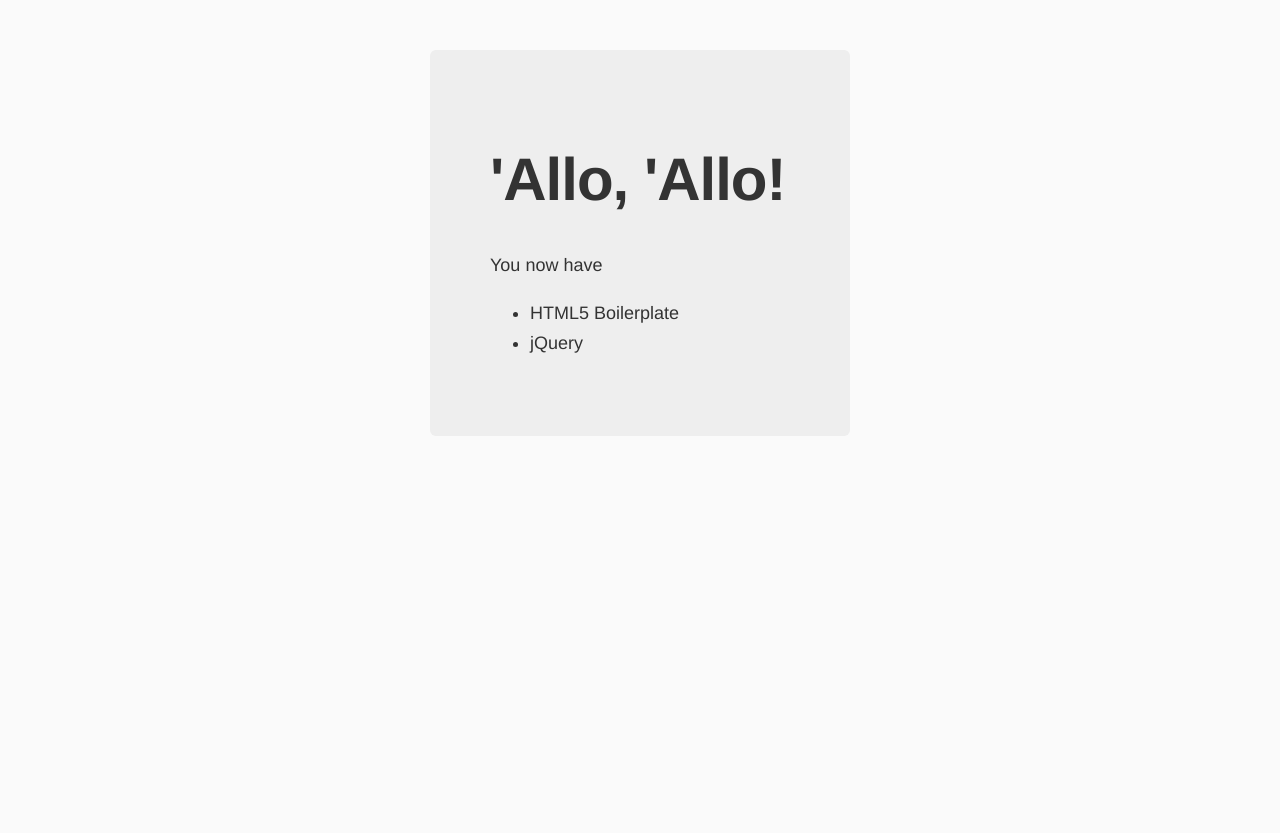
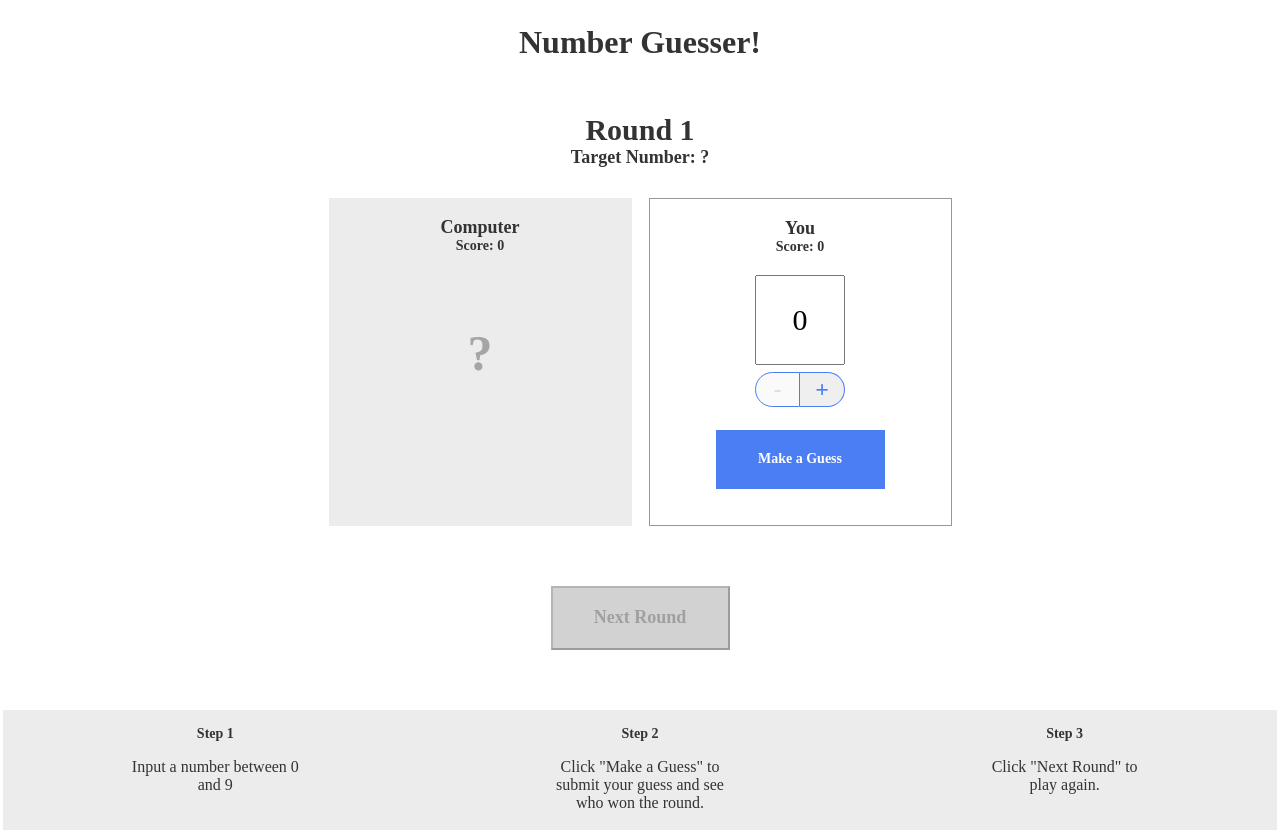
Before and after one commit to StephenHenryJr/number-guesser, a plain HTML site: page app/index.html in a window 1280 px wide. Before the commit the page ends 800 px from the top, so only its background shows below. Drawn offline with nearby package versions, Linux system fonts and the light colour scheme.

Commit message:
added js functionality, CSS and HTML to get game running

```diff
--- a/app/index.html
+++ b/app/index.html
@@ -1,5 +1,6 @@
 <!doctype html>
 <html lang="">
+
 <head>
   <meta charset="utf-8">
   <meta name="description" content="">
@@ -11,23 +12,71 @@
   <link rel="stylesheet" href="styles/main.css">
   <!-- endbuild -->
 </head>
+
 <body>
   <!--[if IE]>
       <p class="browserupgrade">You are using an <strong>outdated</strong> browser. Please <a href="http://browsehappy.com/">upgrade your browser</a> to improve your experience.</p>
     <![endif]-->
-    <div class="hero-unit">
-      <h1>'Allo, 'Allo!</h1>
-      <p>You now have</p>
-      <ul>
-        <li>HTML5 Boilerplate</li>
-        <li>jQuery</li>
-      </ul>
+  <div class="game-container">
+    <header>
+      <h1>Number Guesser!</h1>
+    </header>
+
+    <div class="rounds">
+      <p class="round-label">Round <span id="round-number">1</span></p>
+      <p class="guess-label">Target Number: <span id="target-number">?</span></p>
+    </div>
+
+    <div class="guessing-area">
+      <div class="guess computer-guess">
+        <div class="guess-title">
+          <p class="guess-label">Computer</p>
+          <p class="score-label">Score: <span id="computer-score">0</span></p>
+        </div>
+        <p id="computer-guess">?</p>
+        <p class="winning-text" id="computer-wins"></p>
+      </div>
+      <div class="guess human-guess">
+        <div class="guess-title">
+          <p class="guess-label">You</p>
+          <p class="score-label">Score: <span id="human-score">0</span></p>
+        </div>
+        <input type="number" id="human-guess" min=0 max=9 value=0>
+        <div class="number-controls">
+          <button class="number-control left" id="subtract" disabled>-</button>
+          <button class="number-control right" id="add">+</button>
+        </div>
+        <button class="button" id="guess">Make a Guess</button>
+      </div>
+    </div>
+
+    <div class="next-round-container">
+      <button class="button" id="next-round" disabled>Next Round</button>
+    </div>
+
+  </div>
+
+  <div class="instructions">
+    <div class="instruction">
+      <h3>Step 1</h3>
+      <p>Input a number between 0 and 9</p>
+    </div>
+    <div class="instruction">
+      <h3>Step 2</h3>
+      <p>Click "Make a Guess" to submit your guess and see who won the round.</p>
+    </div>
+    <div class="instruction">
+      <h3>Step 3</h3>
+      <p>Click "Next Round" to play again.</p>
+    </div>
   </div>
   <!-- build:js scripts/vendor.js -->
   <script type="text/javascript" src="/node_modules/jquery/dist/jquery.min.js"></script>
   <!-- endbuild -->
   <!-- build:js scripts/main.js -->
   <script src="scripts/main.js"></script>
+  <script src="scripts/game.js"></script>
   <!-- endbuild -->
 </body>
+
 </html>
--- /dev/null
+++ b/app/scripts/game.js
@@ -0,0 +1,99 @@
+let target;
+
+const humanGuessInput = document.getElementById('human-guess');
+
+const roundNumberDisplay = document.getElementById('round-number');
+
+const computerGuessDisplay = document.getElementById('computer-guess');
+const humanScoreDisplay = document.getElementById('human-score');
+const computerScoreDisplay = document.getElementById('computer-score');
+const targetNumberDisplay = document.getElementById('target-number');
+const computerWinsDisplay = document.getElementById('computer-wins');
+
+const guessButton = document.getElementById('guess');
+const nextRoundButton = document.getElementById('next-round')
+
+guessButton.addEventListener('click', () => {
+  // Generate the target value
+  target = generateTarget();
+  // Retrieve the player's guess
+  const currentHumanGuess = humanGuessInput.value;
+  // Make a random 'computer guess'
+  const computerGuess = Math.floor(Math.random() * 10);
+
+  // Display the computer guess and the target
+  computerGuessDisplay.innerText = computerGuess;
+  targetNumberDisplay.innerText = target;
+
+  // Determine if the human or computer wins:
+  const humanIsWinner = compareGuesses(currentHumanGuess, computerGuess, target)
+  const winner = humanIsWinner ? 'human' : 'computer'
+
+  // Update the correct score:
+  updateScore(winner);
+
+  // Display the winner
+  if (humanIsWinner) {
+    guessButton.innerText = 'You Win!!!!!';
+    guessButton.classList.toggle('winning-text')
+  } else {
+    computerWinsDisplay.innerText = 'Computer Wins!!!';
+  }
+
+  // winnerDisplay.innerText = humanIsWinner ? 'You win!' : 'Computer wins!';
+
+  // Display the current scores:
+  humanScoreDisplay.innerText = humanScore;
+  computerScoreDisplay.innerText = computerScore;
+
+  // Set the correct disabled state for the buttons
+  guessButton.setAttribute('disabled', true)
+  nextRoundButton.removeAttribute('disabled');
+});
+
+nextRoundButton.addEventListener('click', () => {
+  // Increase the round number
+  advanceRound();
+  // Display the new round number
+  roundNumberDisplay.innerText = currentRoundNumber;
+
+  // Set the correct disabled state for the buttons
+  nextRoundButton.setAttribute('disabled', true);
+  guessButton.removeAttribute('disabled');
+
+  // Reset the guess input box and the target number display:
+  targetNumberDisplay.innerText = '?';
+  guessButton.innerText = 'Make a Guess';
+  humanGuessInput.value = '';
+  computerGuessDisplay.innerText = '?';
+  computerWinsDisplay.innerText = '';
+  guessButton.classList.remove('winning-text');
+});
+
+const addButton = document.getElementById('add');
+const subtractButton = document.getElementById('subtract');
+
+addButton.addEventListener('click', () => {
+  humanGuessInput.value = +humanGuessInput.value + 1;
+  handleValueChange(humanGuessInput.value);
+});
+
+subtractButton.addEventListener('click', () => {
+  humanGuessInput.value = +humanGuessInput.value - 1;
+  handleValueChange(humanGuessInput.value);
+});
+
+const handleValueChange = value => {
+  if (value > 0 && value <= 9) {
+    subtractButton.removeAttribute('disabled');
+    addButton.removeAttribute('disabled');
+  } else if (value > 9) {
+    addButton.setAttribute('disabled', true);
+  } else if (value <= 0) {
+    subtractButton.setAttribute('disabled', true);
+  }
+}
+
+humanGuessInput.addEventListener('input', function(e) {
+  handleValueChange(e.target.value);
+});
--- a/app/scripts/main.js
+++ b/app/scripts/main.js
@@ -1 +1,30 @@
-console.log('\'Allo \'Allo!');
+let humanScore = 0;
+let computerScore = 0;
+let currentRoundNumber = 1;
+
+const generateTarget = () => {
+  return Math.floor(Math.random() * 10);
+};
+console.log(generateTarget());
+
+const compareGuesses = (humanGuess, computerGuess, targetGuess) => {
+  const humanDifference = Math.abs(targetGuess - humanGuess);
+  const computerDifference = Math.abs(targetGuess - computerGuess);
+  return humanDifference <= computerDifference;
+};
+
+const updateScore = winner => {
+  if (winner === 'human') {
+    humanScore++;
+  } else if (winner === 'computer') {
+    computerScore++;
+  }
+};
+
+const advanceRound = () => currentRoundNumber++;
+
+updateScore('human');
+console.log(humanScore);
+
+updateScore('computer');
+console.log(computerScore);
--- a/app/styles/main.css
+++ b/app/styles/main.css
@@ -11,19 +11,198 @@ body {
   color: #333;
 }
 
-.hero-unit {
-  margin: 50px auto 0 auto;
-  width: 300px;
-  font-size: 18px;
-  font-weight: 200;
-  line-height: 30px;
-  background-color: #eee;
-  border-radius: 6px;
-  padding: 60px;
+* {
+  font-family: 'Nunito Sans';
+  box-sizing: border-box;
 }
 
-.hero-unit h1 {
-  font-size: 60px;
-  line-height: 1;
-  letter-spacing: -1px;
+body {
+  margin: 0 auto;
+  padding: 3px;
+  background-color: #fff;
 }
+
+.game-container {
+  max-width: 640px;
+  margin: 0 auto;
+  text-align: center;
+}
+
+header {
+  display: flex;
+  justify-content: center
+}
+
+.rounds {
+  display: flex;
+  flex-direction: column;
+  align-items: center;
+  margin-bottom: 30px;
+}
+
+.round-label {
+  font-size: 30px;
+  font-weight: 700;
+  margin-bottom: 0px;
+}
+
+.guess {
+  min-width: 303px;
+  height: 328px;
+  display: flex;
+  flex-direction: column;
+  align-items: center;
+  padding: 19px;
+}
+
+.guessing-area {
+  display: flex;
+  justify-content: space-around;
+  align-items: flex-start;
+  margin-bottom: 60px;
+}
+
+.guess-title {
+  display: flex;
+  flex-direction: column;
+  align-items: center;
+  justify-content: flex-start;
+  margin-bottom: 20px;
+}
+
+.guess-label {
+  font-size: 18px;
+  font-weight: 700;
+  margin: 0;
+}
+
+.score-label {
+  font-size: 14px;
+  font-weight: 700;
+  margin: 0;
+}
+
+.target-guess {
+  display: flex;
+  flex-direction: column;
+  align-items: center;
+  justify-content: flex-start;
+}
+
+.computer-guess {
+  background-color: #ececec;
+}
+
+#computer-guess {
+  font-size: 50px;
+  font-weight: 700;
+  color: #a5a5a5;
+}
+
+.human-guess {
+  border: 1px solid #979797;
+}
+
+.guess input {
+  height: 90px;
+  width: 90px;
+  font-size: 30px;
+  text-align: center;
+  margin: 0 auto;
+  margin-bottom: 7px;
+}
+
+.number-controls {
+  font-size: 0;
+  margin-bottom: 23px;
+}
+
+.number-control {
+  border: solid 1px #4c7ef3;
+  display: inline-block;
+  width: 45px;
+  height: 35px;
+  font-size: 24px;
+  font-weight: 700;
+  color: #4c7ef3;
+  cursor: pointer;
+}
+
+.number-controls button[disabled] {
+  color: #dfdfdf;
+  cursor: default;
+}
+
+.left {
+  border-top-left-radius: 22.5px;
+  border-bottom-left-radius: 22.5px;
+}
+
+.right {
+  border-top-right-radius: 22.5px;
+  border-bottom-right-radius: 22.5px;
+  border-left-width: 0px;
+}
+
+.controls {
+  display: flex;
+  justify-content: space-around;
+}
+
+.button {
+  background-color: #4c7ef3;
+  color: #fff;
+  cursor: pointer;
+}
+
+#guess {
+  padding: 20px;
+  width: 169px;
+  height: 59px;
+  border: none;
+  font-weight: 700;
+  font-size: 14px;
+}
+
+input[type=number]::-webkit-inner-spin-button {
+  -webkit-appearance: none;
+}
+
+#next-round {
+  width: 179px;
+  height: 64px;
+  font-size: 18px;
+  font-weight: bold;
+  margin-left: auto;
+  margin-right: auto;
+  margin-bottom: 60px;
+}
+
+.button[disabled] {
+  background-color: #d2d2d2;
+  color: #a0a0a0;
+  cursor: default;
+}
+
+.instructions {
+  background-color: #ececec;
+  width: 100%;
+  display: flex;
+  justify-content: space-around;
+}
+
+.instruction {
+  width: 180px;
+  padding: 2px;
+  text-align: center;
+}
+
+.instructions h3 {
+  font-size: 14px;
+}
+
+
+.winning-text, .winning-text[disabled] {
+  color: #ec3636;
+  font-weight: 700;
+}
```
Lines whose indentation alone changed are shown as unchanged.
